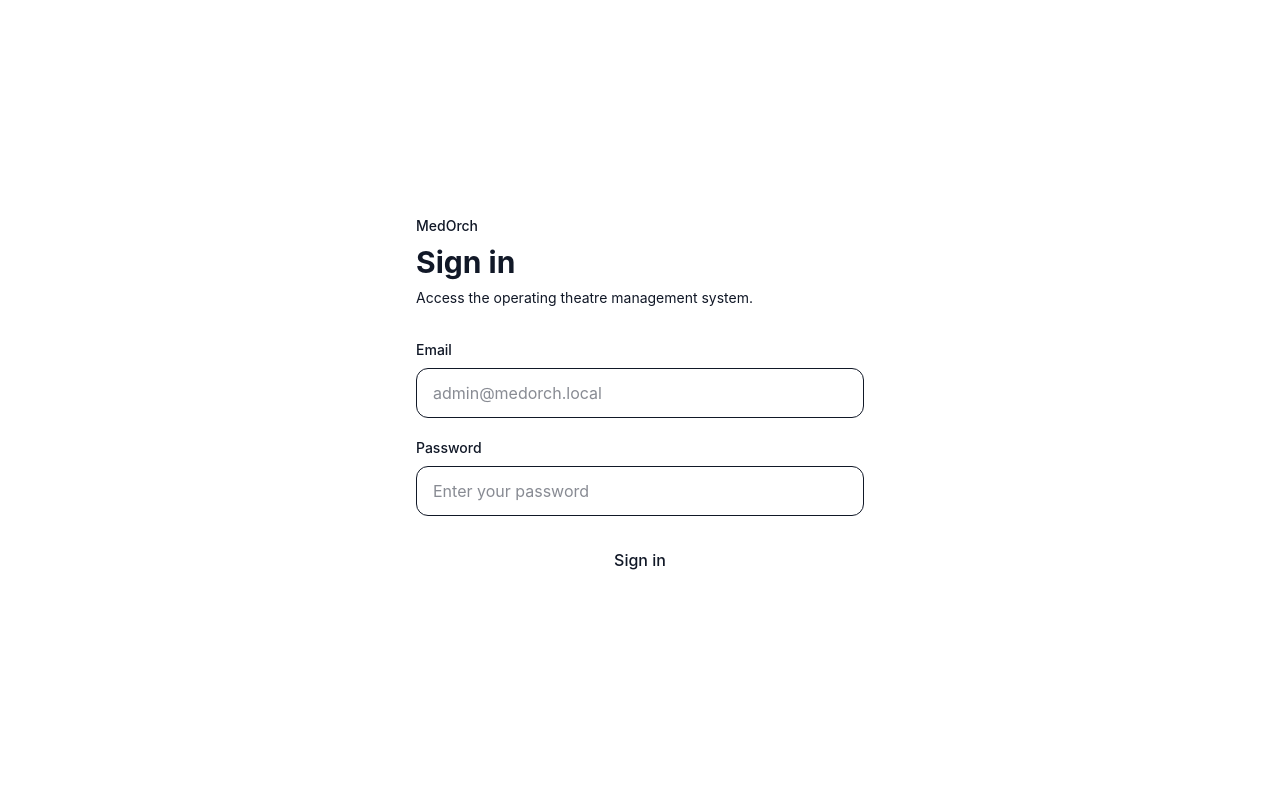
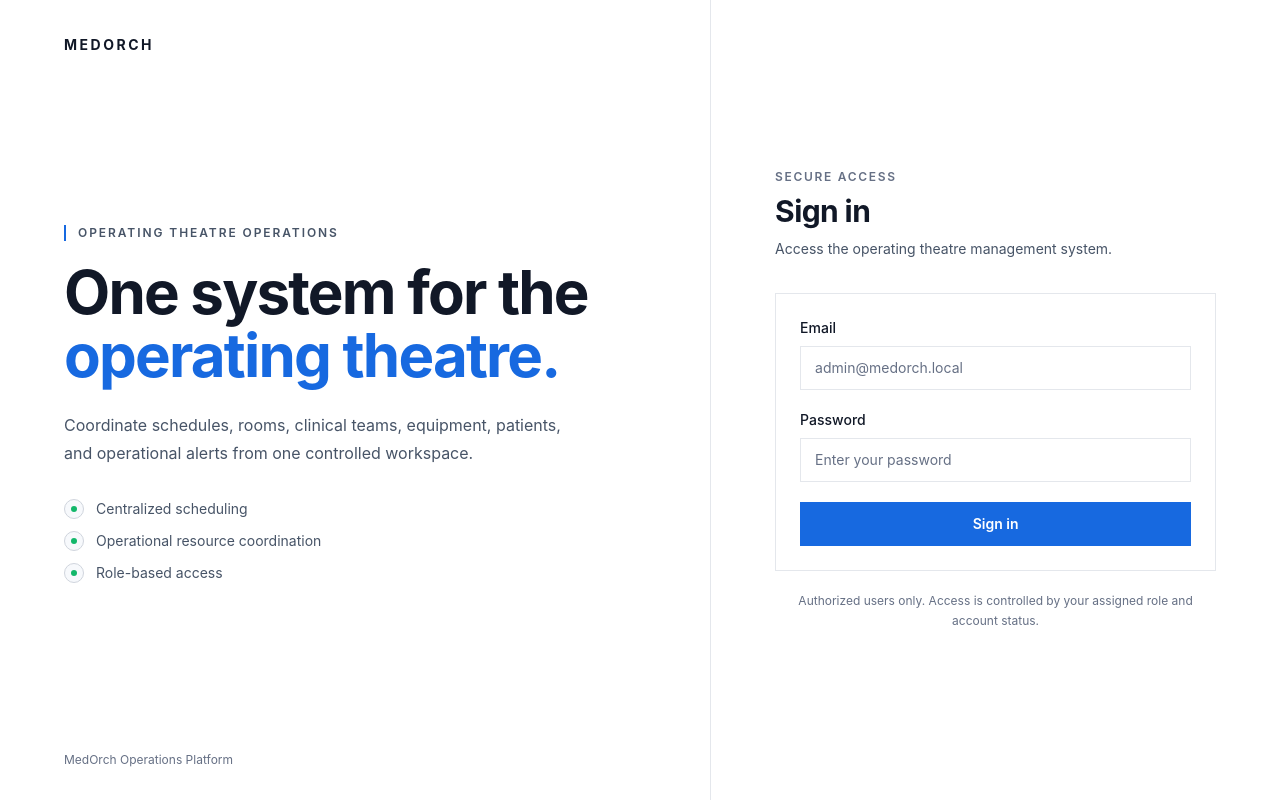
Before and after one commit to byteforge62/medorch, a Next.js app: page /login in a window 1280 px wide. Built offline with nearby package versions, Linux system fonts and the light colour scheme.

Commit message:
refactor: enhance login page layout and improve form accessibility

```diff
--- a/src/app/login/page.tsx
+++ b/src/app/login/page.tsx
@@ -1,25 +1,72 @@
-import { LoginForm } from "@/components/auth/LoginForm"
+import { LoginForm } from "@/components/auth/LoginForm";
 
 export default function LoginPage() {
   return (
-    <main className="flex min-h-screen items-center justify-center px-6">
-      <div className="w-full max-w-md">
-        <div className="mb-8">
-          <p className="mb-2 text-sm font-medium">
-            MedOrch
+    <main className="min-h-screen bg-surface text-foreground">
+      <div className="mx-auto grid min-h-screen max-w-7xl lg:grid-cols-[minmax(0,1fr)_minmax(420px,0.8fr)]">
+        <section className="hidden border-r border-border px-8 py-8 lg:flex lg:flex-col lg:justify-between lg:px-12 xl:px-16">
+          <div>
+            <a href="/" className="text-sm font-bold tracking-[0.18em] text-foreground" aria-label="MedOrch home" >
+              MEDORCH
+            </a>
+          </div>
+
+          <div className="max-w-xl py-16">
+            <p className="mb-5 border-l-2 border-primary pl-3 text-xs font-semibold uppercase tracking-[0.16em] text-foreground-secondary">
+              Operating Theatre Operations
             </p>
 
-          <h1 className="text-3xl font-bold">
-            Sign in
+            <h1 className="text-5xl font-bold tracking-[-0.03em] text-foreground xl:text-6xl xl:leading-[1.05]">
+              One system for the
+              <span className="block text-primary">operating theatre.</span>
             </h1>
 
-          <p className="mt-2 text-sm">
+            <p className="mt-6 max-w-lg text-base leading-7 text-foreground-secondary">
+              Coordinate schedules, rooms, clinical teams, equipment, patients,
+              and operational alerts from one controlled workspace.
+            </p>
+
+            <ul className="mt-8 space-y-3 text-sm text-foreground-secondary">
+              {["Centralized scheduling", "Operational resource coordination", "Role-based access"].map((item) => (
+                <li key={item} className="flex items-center gap-3">
+                  <span className="flex h-5 w-5 items-center justify-center rounded-full border border-border-strong bg-surface-subtle" aria-hidden="true">
+                    <span className="h-1.5 w-1.5 rounded-full bg-success" />
+                  </span>
+                  {item}
+                </li>
+              ))}
+            </ul>
+          </div>
+
+          <p className="text-xs text-foreground-muted">MedOrch Operations Platform</p>
+        </section>
+
+        <section className="flex min-h-screen items-center px-5 py-8 sm:px-8 lg:px-12 xl:px-16">
+          <div className="mx-auto w-full max-w-md">
+            <div className="mb-8 lg:hidden">
+              <a href="/" className="text-sm font-bold tracking-[0.18em] text-foreground" aria-label="MedOrch home">
+                MEDORCH
+              </a>
+            </div>
+
+            <div className="mb-8">
+              <p className="mb-2 text-xs font-semibold uppercase tracking-[0.14em] text-foreground-muted">Secure access</p>
+              <h2 className="text-3xl font-bold tracking-[-0.02em] text-foreground">Sign in</h2>
+              <p className="mt-2 text-sm leading-6 text-foreground-secondary">
                 Access the operating theatre management system.
               </p>
             </div>
 
+            <div className="rounded-[var(--radius-card)] border border-border bg-surface p-5 sm:p-6">
               <LoginForm />
             </div>
+
+            <p className="mt-5 text-center text-xs leading-5 text-foreground-muted">
+              Authorized users only. Access is controlled by your assigned role and account status.
+            </p>
+          </div>
+        </section>
+      </div>
     </main>
-  )
+  );
 }
--- a/src/components/auth/LoginForm.tsx
+++ b/src/components/auth/LoginForm.tsx
@@ -1,54 +1,51 @@
-"use client"
+'use client';
 
-import { FormEvent, useState } from "react"
-import { signIn } from "next-auth/react"
-import { useRouter } from "next/navigation"
-
+import { FormEvent, useState } from 'react';
+import { signIn } from 'next-auth/react';
+import { useRouter } from 'next/navigation';
 
 export function LoginForm() {
   const router = useRouter();
+  const [email, setEmail] = useState('');
+  const [password, setPassword] = useState('');
+  const [error, setError] = useState('');
+  const [isLoading, setIsLoading] = useState(false);
 
-  const [email, setEmail] = useState("");
-  const [password, setPassword] = useState("");
-  const [error, setError] = useState("");
-  const [isLoading, setIsLoading] = useState(false)
-
-  async function handleSubmit(event: FormEvent<HTMLFormElement>){
+  async function handleSubmit(event: FormEvent<HTMLFormElement>) {
     event.preventDefault();
-
-     setError("");
+    setError('');
     setIsLoading(true);
 
-     try{
-        const result = await signIn("credentials",{
+    try {
+      const result = await signIn('credentials', {
         email,
         password,
         redirect: false,
       });
 
-        if(!result || result.error){
-            setError("Invalid email or password");
+      if (!result || result.error) {
+        setError('Invalid email or password');
         return;
       }
 
-        router.push("/dashboard");
+      router.push('/dashboard');
       router.refresh();
-     }catch{
-        setError("Something went wrong.Please try again");
-     }finally{
+    } catch {
+      setError('Something went wrong. Please try again');
+    } finally {
       setIsLoading(false);
     }
   }
+
   return (
     <form onSubmit={handleSubmit} className="space-y-5">
       <div>
         <label
           htmlFor="email"
-          className="mb-2 block text-sm font-medium"
+          className="text-foreground mb-2 block text-sm font-medium"
         >
           Email
         </label>
-
         <input
           id="email"
           name="email"
@@ -58,18 +55,18 @@ export function LoginForm() {
           onChange={(event) => setEmail(event.target.value)}
           placeholder="admin@medorch.local"
           required
-          className="w-full rounded-lg border px-4 py-3 outline-none transition focus:ring-2"
+          disabled={isLoading}
+          className="border-border bg-surface text-foreground placeholder:text-foreground-muted hover:border-border-strong focus-visible:border-primary focus-visible:ring-ring min-h-11 w-full rounded-[var(--radius-control)] border px-3.5 py-2.5 text-sm transition outline-none focus-visible:ring-2 focus-visible:ring-offset-2 disabled:cursor-not-allowed disabled:opacity-60"
         />
       </div>
 
       <div>
         <label
           htmlFor="password"
-          className="mb-2 block text-sm font-medium"
+          className="text-foreground mb-2 block text-sm font-medium"
         >
           Password
         </label>
-
         <input
           id="password"
           name="password"
@@ -79,14 +76,16 @@ export function LoginForm() {
           onChange={(event) => setPassword(event.target.value)}
           placeholder="Enter your password"
           required
-          className="w-full rounded-lg border px-4 py-3 outline-none transition focus:ring-2"
+          disabled={isLoading}
+          className="border-border bg-surface text-foreground placeholder:text-foreground-muted hover:border-border-strong focus-visible:border-primary focus-visible:ring-ring min-h-11 w-full rounded-[var(--radius-control)] border px-3.5 py-2.5 text-sm transition outline-none focus-visible:ring-2 focus-visible:ring-offset-2 disabled:cursor-not-allowed disabled:opacity-60"
         />
       </div>
 
       {error && (
         <div
           role="alert"
-          className="rounded-lg border px-4 py-3 text-sm"
+          aria-live="polite"
+          className="border-danger-border bg-danger-soft text-danger rounded-[var(--radius-control)] border px-3.5 py-3 text-sm"
         >
           {error}
         </div>
@@ -95,10 +94,10 @@ export function LoginForm() {
       <button
         type="submit"
         disabled={isLoading}
-        className="w-full rounded-lg px-4 py-3 font-medium transition disabled:cursor-not-allowed disabled:opacity-50"
+        className="bg-primary text-foreground-inverse hover:bg-primary-hover focus-visible:ring-ring active:bg-primary-active min-h-11 w-full rounded-[var(--radius-control)] px-4 py-2.5 text-sm font-semibold transition-colors focus-visible:ring-2 focus-visible:ring-offset-2 focus-visible:outline-none disabled:cursor-not-allowed disabled:opacity-60"
       >
-        {isLoading ? "Signing in..." : "Sign in"}
+        {isLoading ? 'Signing in...' : 'Sign in'}
       </button>
     </form>
-  )
+  );
 }
```
Lines whose indentation alone changed are shown as unchanged.
